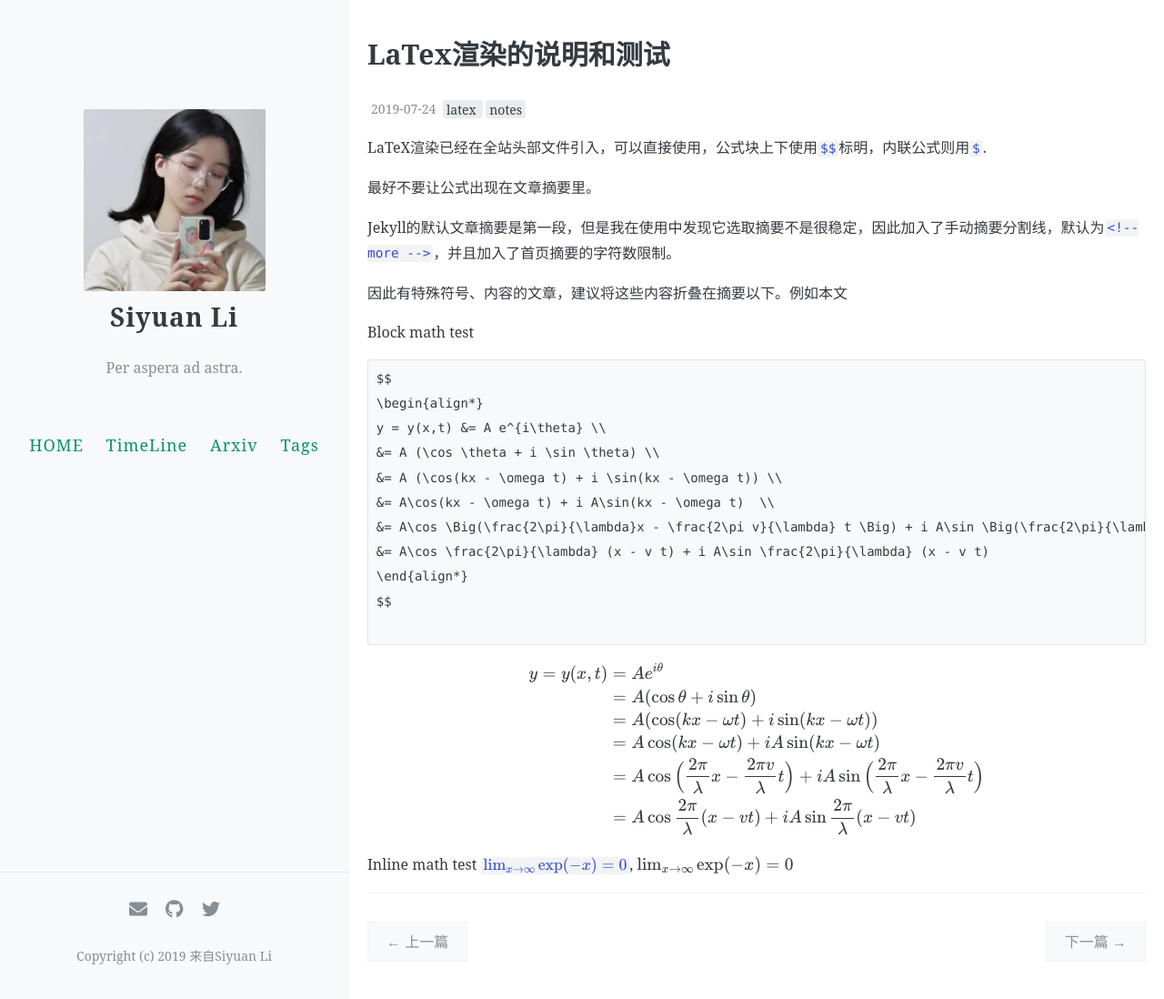
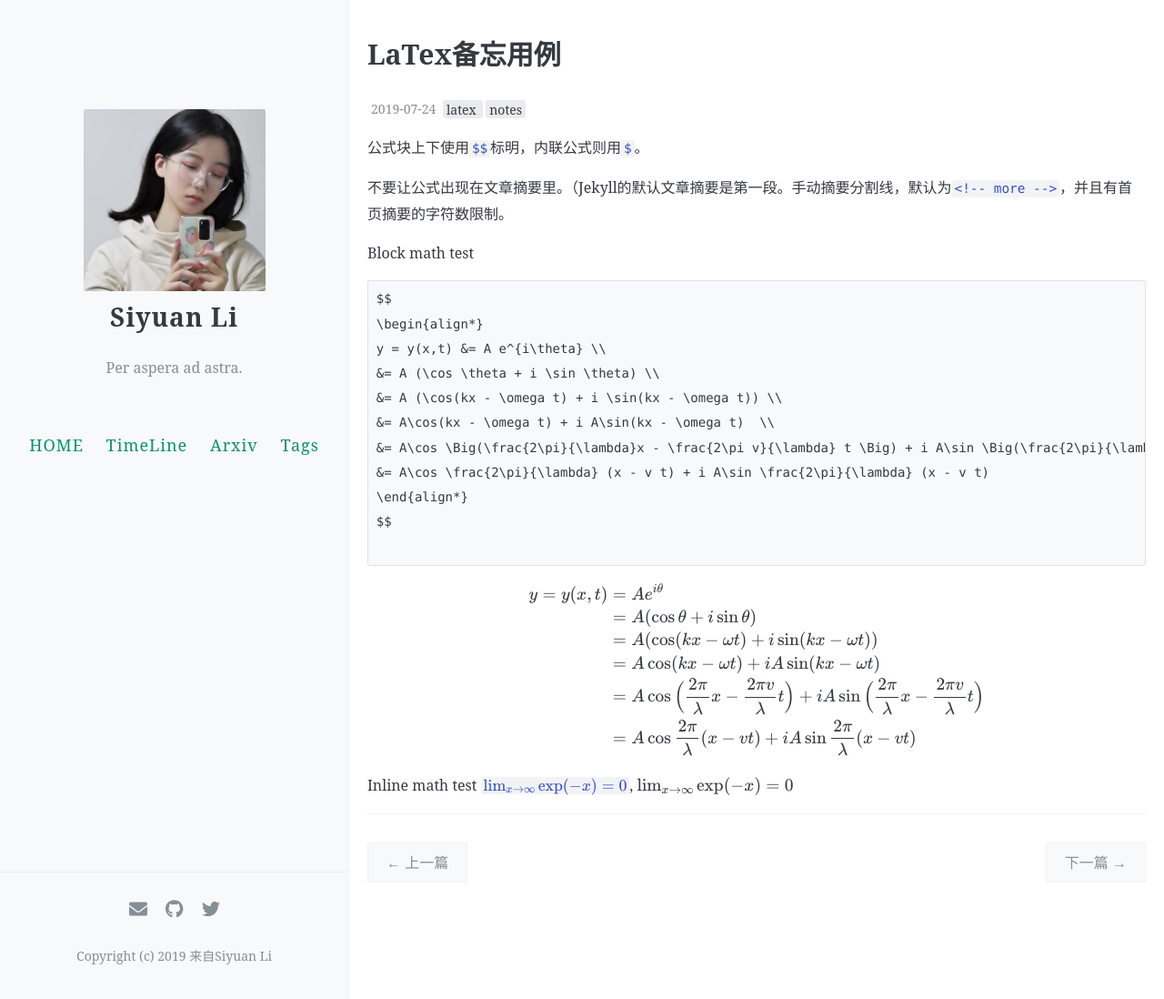
Before and after one commit to ApolloLSY/Attic, a Jekyll site: the page built from _posts/2019-07-24-math-test.md, in a window 1280 px wide and 1098 px high. Shown: the whole window at 91% size. Built offline with Jekyll 4.4.1, drawn with Linux system fonts in a browser that asks for light colours; formulas are drawn with MathJax 3; comment, search, counter and statistics services are not loaded.

Commit message:
Update 2019-07-24-math-test.md

```diff
--- a/_posts/2019-07-24-math-test.md
+++ b/_posts/2019-07-24-math-test.md
@@ -1,17 +1,13 @@
 ---
 layout: post
-title: LaTex渲染的说明和测试
+title: LaTex备忘用例
 date: 2019-07-24
 tags: [latex, notes]
 comments: true
 ---
-LaTeX渲染已经在全站头部文件引入，可以直接使用，公式块上下使用`$$`标明，内联公式则用`$`.
+公式块上下使用`$$`标明，内联公式则用`$`。
 
-最好不要让公式出现在文章摘要里。
-
-Jekyll的默认文章摘要是第一段，但是我在使用中发现它选取摘要不是很稳定，因此加入了手动摘要分割线，默认为`<!-- more -->`，并且加入了首页摘要的字符数限制。
-
-因此有特殊符号、内容的文章，建议将这些内容折叠在摘要以下。例如本文
+不要让公式出现在文章摘要里。（Jekyll的默认文章摘要是第一段。手动摘要分割线，默认为`<!-- more -->`，并且有首页摘要的字符数限制。
 
 <!-- more -->
 
```
